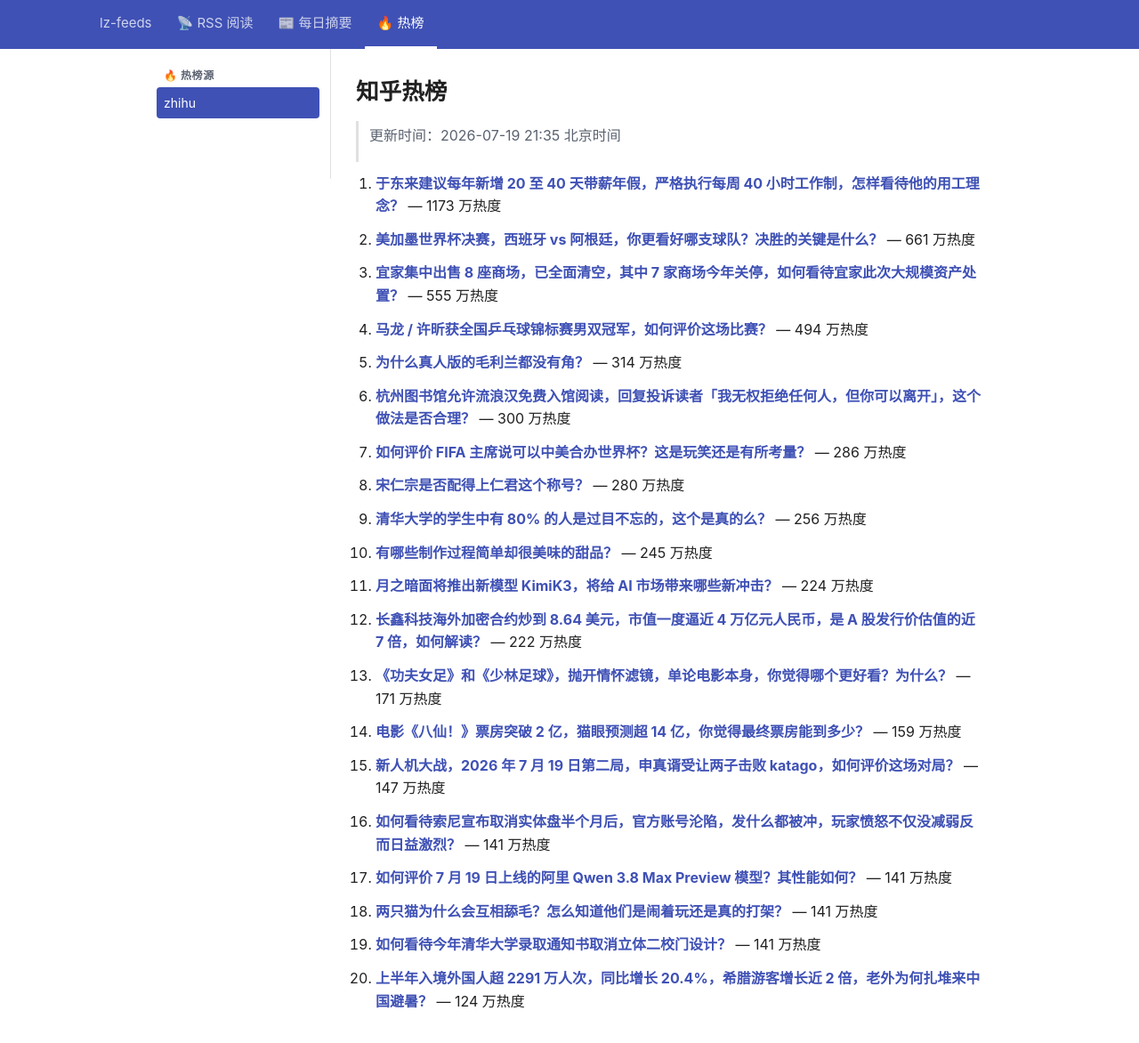
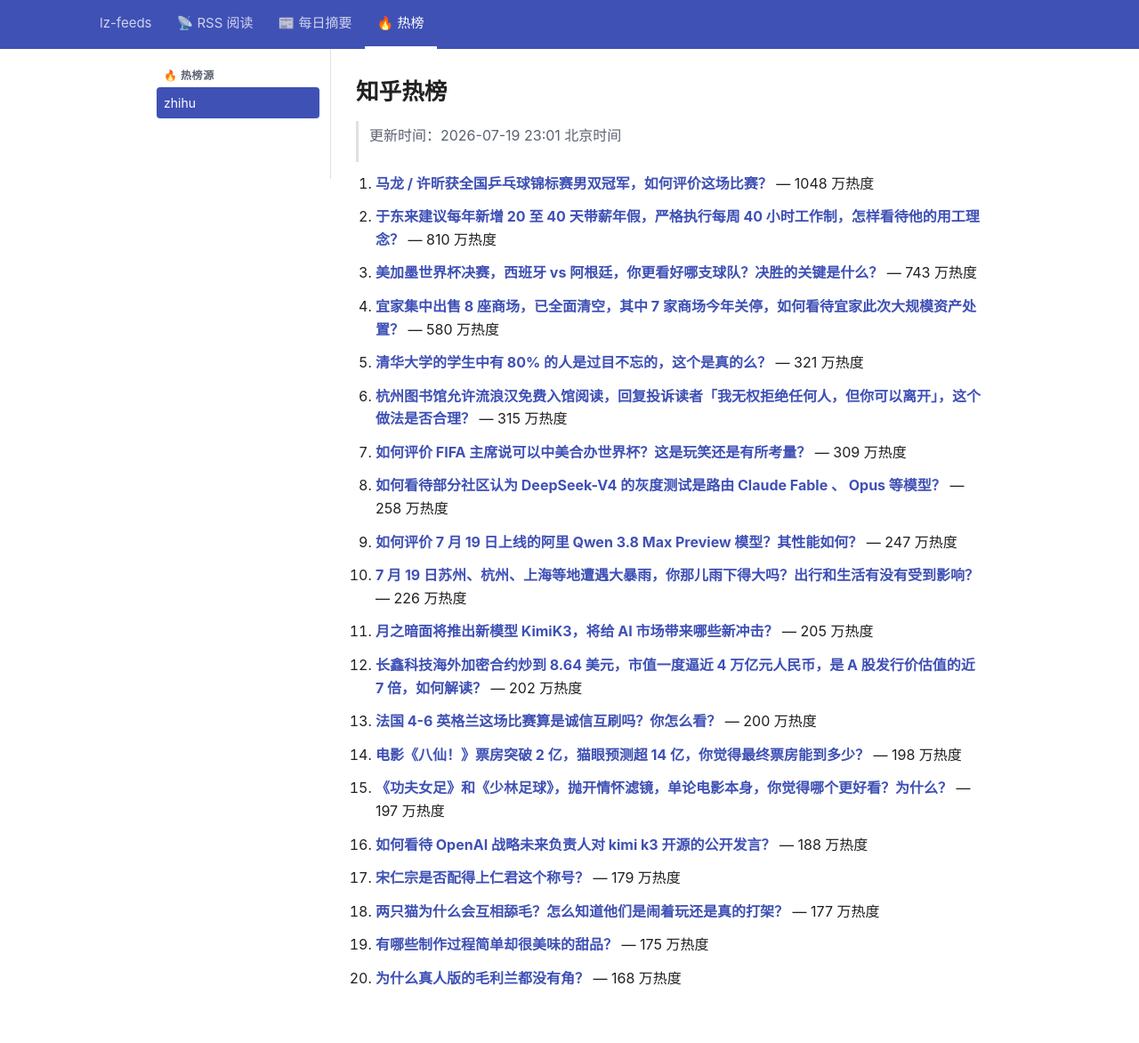
Before and after one commit to lizhang0101/lz-feeds, a Jekyll site: the page built from _hotlist/zhihu.md, in a window 1280 px wide and 1202 px high. Shown: the top 1172 px of the window at 89% size. Built offline with Jekyll 4.4.1, drawn with Linux system fonts in a browser that asks for light colours.

Commit message:
hotlist: 2026-07-19T15:01Z

```diff
--- a/_hotlist/zhihu.md
+++ b/_hotlist/zhihu.md
@@ -1,48 +1,48 @@
 ---
-updated: 2026-07-19 21:35 北京时间
+updated: 2026-07-19 23:01 北京时间
 count: 20
 ---
 
 # 知乎热榜
 
-> 更新时间：2026-07-19 21:35 北京时间
+> 更新时间：2026-07-19 23:01 北京时间
 
-1. **[于东来建议每年新增 20 至 40 天带薪年假，严格执行每周 40 小时工作制，怎样看待他的用工理念？](https://www.zhihu.com/question/2061431899038409047)** — 1173 万热度
+1. **[马龙 / 许昕获全国乒乓球锦标赛男双冠军，如何评价这场比赛？](https://www.zhihu.com/question/2062261231742707046)** — 1048 万热度
 
-2. **[美加墨世界杯决赛，西班牙 vs 阿根廷，你更看好哪支球队？决胜的关键是什么？](https://www.zhihu.com/question/2061433680585811334)** — 661 万热度
+2. **[于东来建议每年新增 20 至 40 天带薪年假，严格执行每周 40 小时工作制，怎样看待他的用工理念？](https://www.zhihu.com/question/2061431899038409047)** — 810 万热度
 
-3. **[宜家集中出售 8 座商场，已全面清空，其中 7 家商场今年关停，如何看待宜家此次大规模资产处置？](https://www.zhihu.com/question/2061839991072990909)** — 555 万热度
+3. **[美加墨世界杯决赛，西班牙 vs 阿根廷，你更看好哪支球队？决胜的关键是什么？](https://www.zhihu.com/question/2061433680585811334)** — 743 万热度
 
-4. **[马龙 / 许昕获全国乒乓球锦标赛男双冠军，如何评价这场比赛？](https://www.zhihu.com/question/2062261231742707046)** — 494 万热度
+4. **[宜家集中出售 8 座商场，已全面清空，其中 7 家商场今年关停，如何看待宜家此次大规模资产处置？](https://www.zhihu.com/question/2061839991072990909)** — 580 万热度
 
-5. **[为什么真人版的毛利兰都没有角？](https://www.zhihu.com/question/286452082)** — 314 万热度
+5. **[清华大学的学生中有 80% 的人是过目不忘的，这个是真的么？](https://www.zhihu.com/question/27686348)** — 321 万热度
 
-6. **[杭州图书馆允许流浪汉免费入馆阅读，回复投诉读者「我无权拒绝任何人，但你可以离开」，这个做法是否合理？](https://www.zhihu.com/question/2061763921598476625)** — 300 万热度
+6. **[杭州图书馆允许流浪汉免费入馆阅读，回复投诉读者「我无权拒绝任何人，但你可以离开」，这个做法是否合理？](https://www.zhihu.com/question/2061763921598476625)** — 315 万热度
 
-7. **[如何评价 FIFA 主席说可以中美合办世界杯？这是玩笑还是有所考量？](https://www.zhihu.com/question/2061815234465981878)** — 286 万热度
+7. **[如何评价 FIFA 主席说可以中美合办世界杯？这是玩笑还是有所考量？](https://www.zhihu.com/question/2061815234465981878)** — 309 万热度
 
-8. **[宋仁宗是否配得上仁君这个称号？](https://www.zhihu.com/question/2044763434160587297)** — 280 万热度
+8. **[如何看待部分社区认为 DeepSeek-V4 的灰度测试是路由 Claude Fable 、 Opus 等模型？](https://www.zhihu.com/question/2062188301013071138)** — 258 万热度
 
-9. **[清华大学的学生中有 80% 的人是过目不忘的，这个是真的么？](https://www.zhihu.com/question/27686348)** — 256 万热度
+9. **[如何评价 7 月 19 日上线的阿里 Qwen 3.8 Max Preview 模型？其性能如何？](https://www.zhihu.com/question/2062219946885657098)** — 247 万热度
 
-10. **[有哪些制作过程简单却很美味的甜品？](https://www.zhihu.com/question/23274083)** — 245 万热度
+10. **[7 月 19 日苏州、杭州、上海等地遭遇大暴雨，你那儿雨下得大吗？出行和生活有没有受到影响？](https://www.zhihu.com/question/2062227990260311853)** — 226 万热度
 
-11. **[月之暗面将推出新模型 KimiK3，将给 AI 市场带来哪些新冲击？](https://www.zhihu.com/question/2061156114658485568)** — 224 万热度
+11. **[月之暗面将推出新模型 KimiK3，将给 AI 市场带来哪些新冲击？](https://www.zhihu.com/question/2061156114658485568)** — 205 万热度
 
-12. **[长鑫科技海外加密合约炒到 8.64 美元，市值一度逼近 4 万亿元人民币，是 A 股发行价估值的近 7 倍，如何解读？](https://www.zhihu.com/question/2061864895159833546)** — 222 万热度
+12. **[长鑫科技海外加密合约炒到 8.64 美元，市值一度逼近 4 万亿元人民币，是 A 股发行价估值的近 7 倍，如何解读？](https://www.zhihu.com/question/2061864895159833546)** — 202 万热度
 
-13. **[《功夫女足》和《少林足球》，抛开情怀滤镜，单论电影本身，你觉得哪个更好看？为什么？](https://www.zhihu.com/question/2060160756528702468)** — 171 万热度
+13. **[法国 4-6 英格兰这场比赛算是诚信互刷吗？你怎么看？](https://www.zhihu.com/question/2062079550658274248)** — 200 万热度
 
-14. **[电影《八仙！》票房突破 2 亿，猫眼预测超 14 亿，你觉得最终票房能到多少？](https://www.zhihu.com/question/2062129573198657251)** — 159 万热度
+14. **[电影《八仙！》票房突破 2 亿，猫眼预测超 14 亿，你觉得最终票房能到多少？](https://www.zhihu.com/question/2062129573198657251)** — 198 万热度
 
-15. **[新人机大战，2026 年 7 月 19 日第二局，申真谞受让两子击败 katago，如何评价这场对局？](https://www.zhihu.com/question/2062172305267200014)** — 147 万热度
+15. **[《功夫女足》和《少林足球》，抛开情怀滤镜，单论电影本身，你觉得哪个更好看？为什么？](https://www.zhihu.com/question/2060160756528702468)** — 197 万热度
 
-16. **[如何看待索尼宣布取消实体盘半个月后，官方账号沦陷，发什么都被冲，玩家愤怒不仅没减弱反而日益激烈？](https://www.zhihu.com/question/2061350873901675318)** — 141 万热度
+16. **[如何看待 OpenAI 战略未来负责人对 kimi k3 开源的公开发言？](https://www.zhihu.com/question/2062166923002090163)** — 188 万热度
 
-17. **[如何评价 7 月 19 日上线的阿里 Qwen 3.8 Max Preview 模型？其性能如何？](https://www.zhihu.com/question/2062219946885657098)** — 141 万热度
+17. **[宋仁宗是否配得上仁君这个称号？](https://www.zhihu.com/question/2044763434160587297)** — 179 万热度
 
-18. **[两只猫为什么会互相舔毛？怎么知道他们是闹着玩还是真的打架？](https://www.zhihu.com/question/286733645)** — 141 万热度
+18. **[两只猫为什么会互相舔毛？怎么知道他们是闹着玩还是真的打架？](https://www.zhihu.com/question/286733645)** — 177 万热度
 
-19. **[如何看待今年清华大学录取通知书取消立体二校门设计？](https://www.zhihu.com/question/2060790194375242135)** — 141 万热度
+19. **[有哪些制作过程简单却很美味的甜品？](https://www.zhihu.com/question/23274083)** — 175 万热度
 
-20. **[上半年入境外国人超 2291 万人次，同比增长 20.4%，希腊游客增长近 2 倍，老外为何扎堆来中国避暑？](https://www.zhihu.com/question/2061485273788191373)** — 124 万热度
+20. **[为什么真人版的毛利兰都没有角？](https://www.zhihu.com/question/286452082)** — 168 万热度
```
